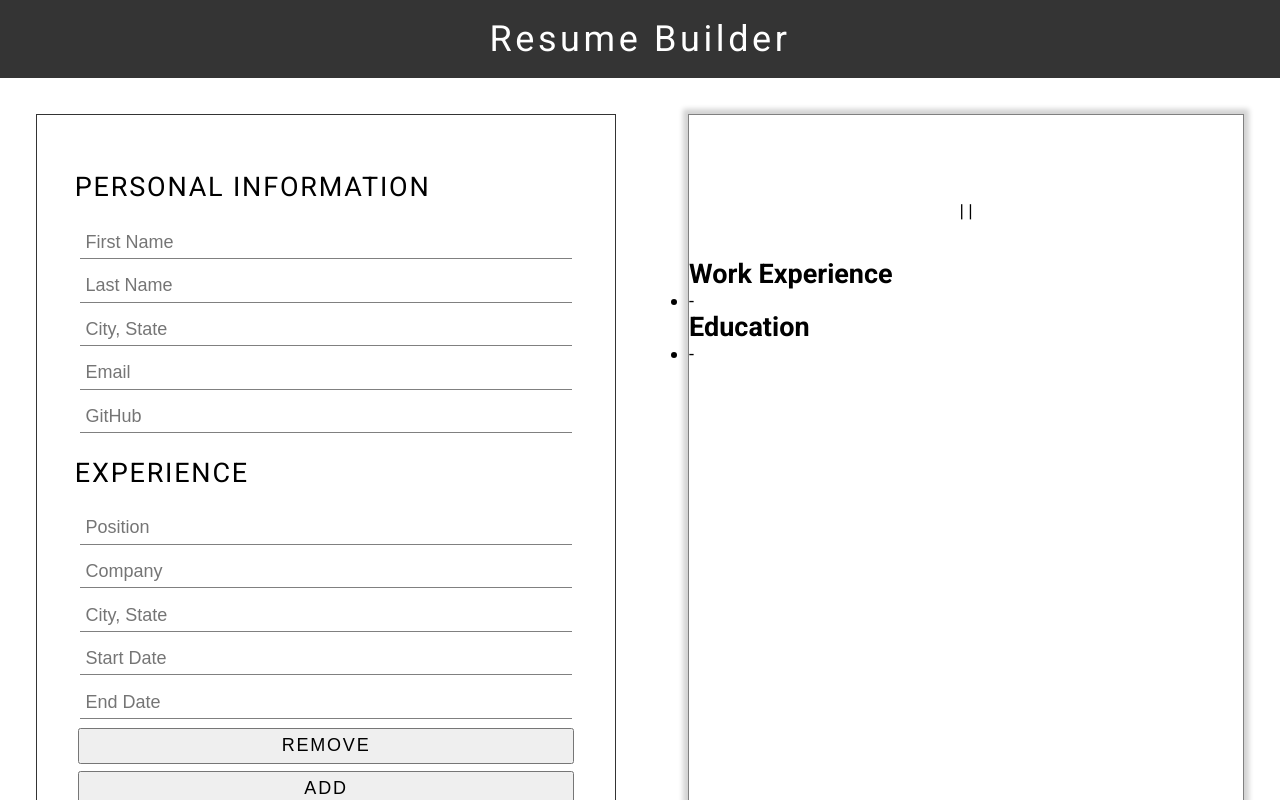
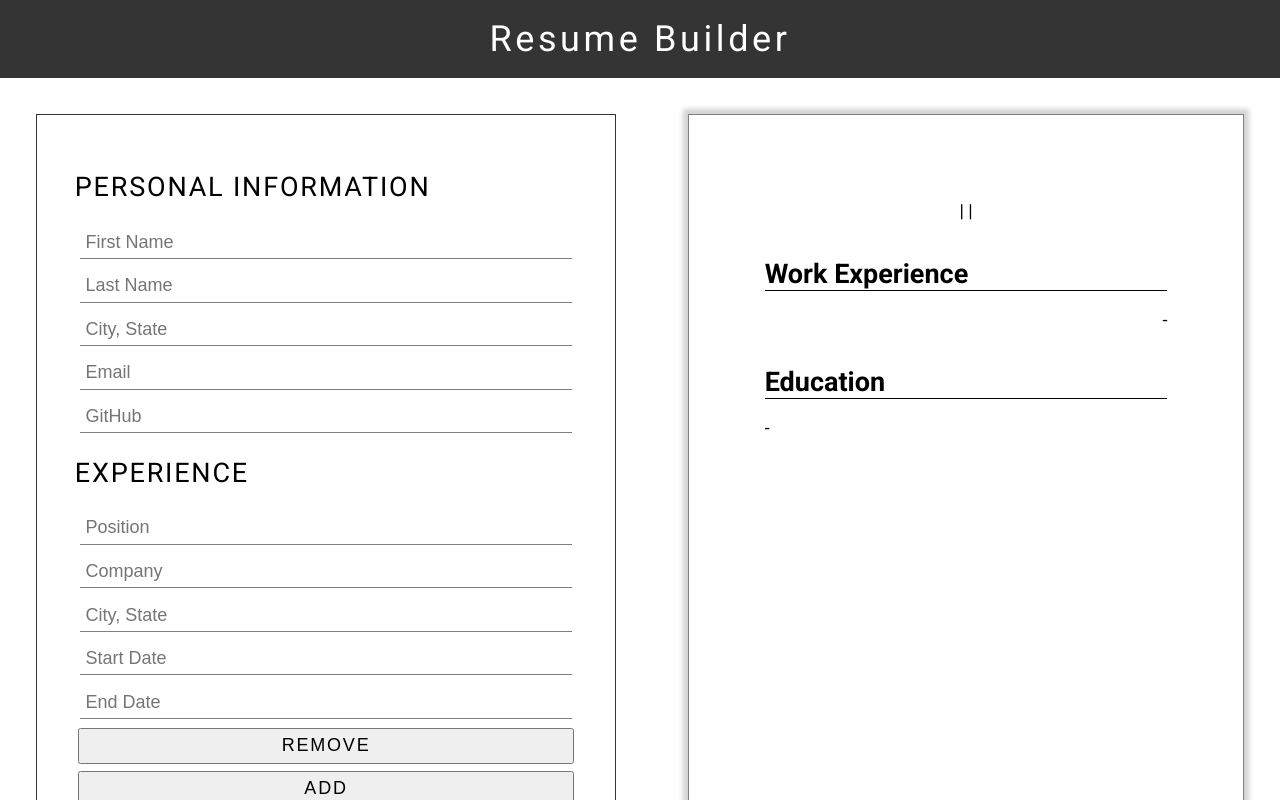
Before and after one commit to mdesanker/resume-builder, a React (Create React App) app: page / in a window 1280 px wide. Shown: the top 800 px of the page. Built offline with nearby package versions, Linux system fonts and the light colour scheme.

Commit message:
feat: style resume body

```diff
--- a/src/App.js
+++ b/src/App.js
@@ -79,15 +79,15 @@ function App() {
 
   // useEffect Hooks
   useEffect(() => {
-    console.log(personalData);
+    // console.log(personalData);
   }, [personalData]);
 
   useEffect(() => {
-    console.log(jobList);
+    // console.log(jobList);
   }, [jobList]);
 
   useEffect(() => {
-    console.log(schoolList);
+    // console.log(schoolList);
   }, [schoolList]);
 
   return (
--- a/src/components/resume/Body.js
+++ b/src/components/resume/Body.js
@@ -1,17 +1,18 @@
 import uniqid from "uniqid";
+import "../../styles/ResumeBody.css";
 
 const Body = (props) => {
   const experience = props.experience.map((job) => {
     const { position, company, location, start, end } = job.entry;
     return (
-      <li key={uniqid()}>
-        <div>
+      <li className="section-entry" key={uniqid()}>
+        <div className="entry-top">
           <h3>{position}</h3>
           <p>
             {start} - {end}
           </p>
         </div>
-        <div>
+        <div className="entry-bottom">
           <p>{company}</p>
           <p>{location}</p>
         </div>
@@ -22,12 +23,12 @@ const Body = (props) => {
   const education = props.education.map((job) => {
     const { university, location, degree, subject, date } = job.entry;
     return (
-      <li key={uniqid()}>
-        <div>
+      <li className="section-entry" key={uniqid()}>
+        <div className="entry-top">
           <h3>{university}</h3>
           <p>{date}</p>
         </div>
-        <div>
+        <div className="entry-bottom">
           <p>
             {degree} - {subject}
           </p>
@@ -38,11 +39,15 @@ const Body = (props) => {
   });
 
   return (
-    <div>
-      <h2>Work Experience</h2>
-      <ul>{experience}</ul>
-      <h2>Education</h2>
-      <ul>{education}</ul>
+    <div className="resume-body">
+      <div className="resume-section">
+        <h2 className="section-header">Work Experience</h2>
+        <ul>{experience}</ul>
+      </div>
+      <div className="resume-section">
+        <h2 className="section-header">Education</h2>
+        <ul>{education}</ul>
+      </div>
     </div>
   );
 };
--- a/src/components/resume/ResumeHeader.js
+++ b/src/components/resume/ResumeHeader.js
@@ -1,3 +1,5 @@
+import "../../styles/ResumeHeader.css";
+
 const ResumeHeader = (props) => {
   const { first, last, location, email, github } = props.personal;
 
--- a/src/styles/Resume.css
+++ b/src/styles/Resume.css
@@ -6,13 +6,3 @@
   border: 1px solid gray;
   box-shadow: 0 0 5px 5px lightgray;
 }
-.resume-header {
-  padding: 20mm 20mm 10mm 20mm;
-  text-align: center;
-  display: flex;
-  flex-direction: column;
-  gap: 0.5rem;
-}
-.resume-name {
-  font-weight: 400;
-}
--- /dev/null
+++ b/src/styles/ResumeBody.css
@@ -0,0 +1,23 @@
+.resume-body {
+  padding: 0 20mm;
+  display: flex;
+  flex-direction: column;
+}
+.resume-section {
+  margin-bottom: 1rem;
+}
+.section-header {
+  font-weight: 700;
+  font-size: 1.5rem;
+  border-bottom: 1px solid black;
+}
+.section-entry {
+  list-style: none;
+  padding: 1rem 0;
+}
+.entry-top,
+.entry-bottom {
+  display: flex;
+  align-items: center;
+  justify-content: space-between;
+}
--- /dev/null
+++ b/src/styles/ResumeHeader.css
@@ -0,0 +1,10 @@
+.resume-header {
+  padding: 20mm 20mm 10mm 20mm;
+  text-align: center;
+  display: flex;
+  flex-direction: column;
+  gap: 0.5rem;
+}
+.resume-name {
+  font-weight: 400;
+}
```
